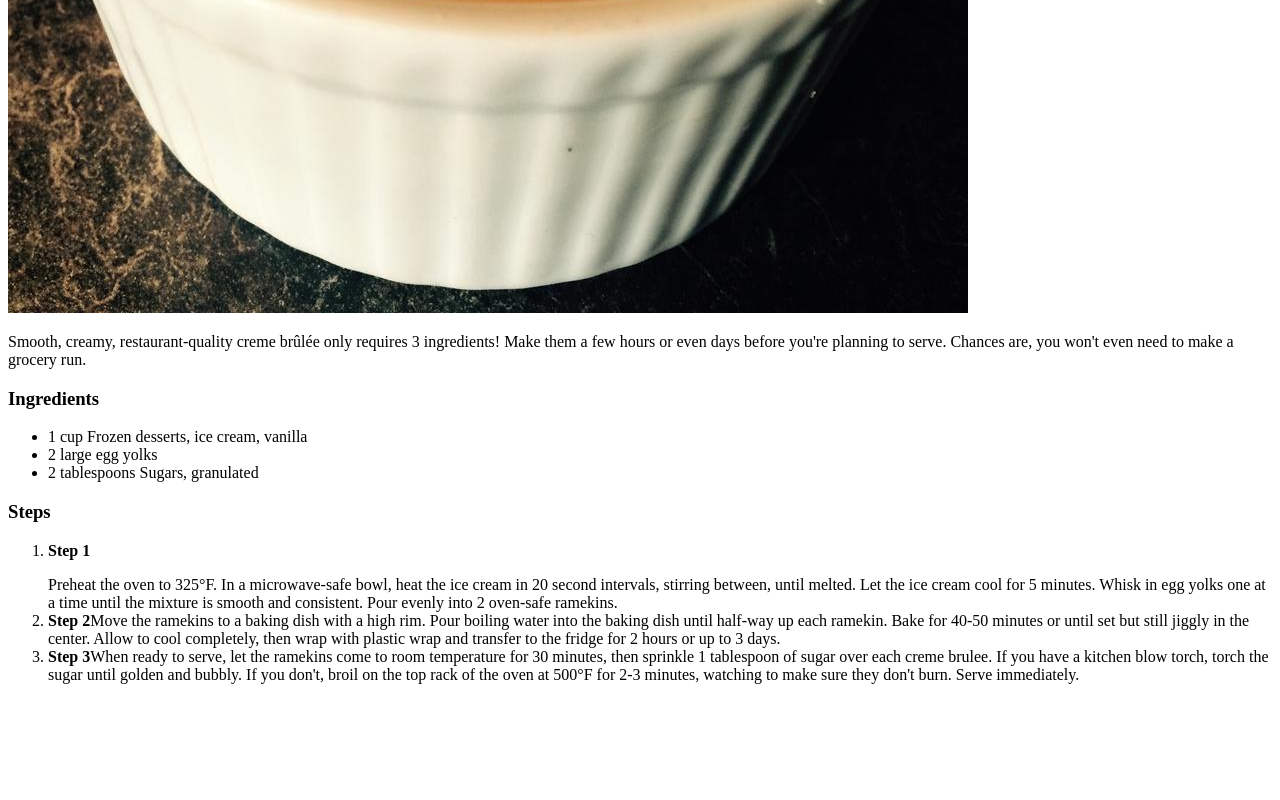
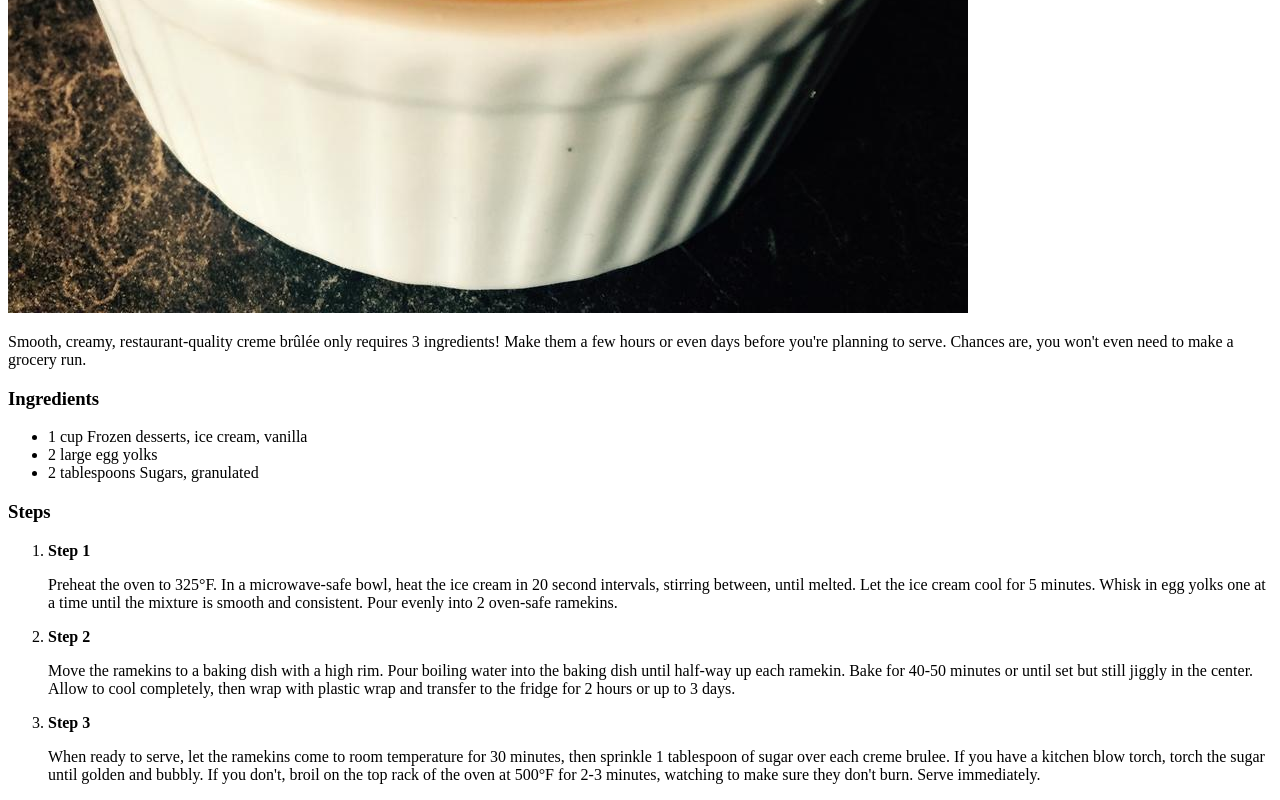
Before and after one commit to Danpit2022/odin-recipes, a plain HTML site: page recipes/vanilla-creme-brulee.html in a window 1280 px wide. Shown: the part 727-1527 px from the top of the page. Before the commit the page ends 1427 px from the top, so only its background shows below. Drawn offline with Linux system fonts and the light colour scheme.

Commit message:
Update vanilla-creme-brulee.html

```diff
--- a/recipes/vanilla-creme-brulee.html
+++ b/recipes/vanilla-creme-brulee.html
@@ -18,9 +18,12 @@
     </ul>
     <h3>Steps</h3>
     <ol>
-        <li><p><strong>Step 1</strong></p>Preheat the oven to 325°F. In a microwave-safe bowl, heat the ice cream in 20 second intervals, stirring between, until melted. Let the ice cream cool for 5 minutes. Whisk in egg yolks one at a time until the mixture is smooth and consistent. Pour evenly into 2 oven-safe ramekins.</li>
-         <li><strong>Step 2</strong>Move the ramekins to a baking dish with a high rim. Pour boiling water into the baking dish until half-way up each ramekin. Bake for 40-50 minutes or until set but still jiggly in the center. Allow to cool completely, then wrap with plastic wrap and transfer to the fridge for 2 hours or up to 3 days.</li>
-         <li><strong>Step 3</strong>When ready to serve, let the ramekins come to room temperature for 30 minutes, then sprinkle 1 tablespoon of sugar over each creme brulee. If you have a kitchen blow torch, torch the sugar until golden and bubbly. If you don't, broil on the top rack of the oven at 500°F for 2-3 minutes, watching to make sure they don't burn. Serve immediately.</li>
+        <li><p><strong>Step 1</strong></p>
+            Preheat the oven to 325°F. In a microwave-safe bowl, heat the ice cream in 20 second intervals, stirring between, until melted. Let the ice cream cool for 5 minutes. Whisk in egg yolks one at a time until the mixture is smooth and consistent. Pour evenly into 2 oven-safe ramekins.</li>
+        <li><p><strong>Step 2</strong></p>
+            Move the ramekins to a baking dish with a high rim. Pour boiling water into the baking dish until half-way up each ramekin. Bake for 40-50 minutes or until set but still jiggly in the center. Allow to cool completely, then wrap with plastic wrap and transfer to the fridge for 2 hours or up to 3 days.</li>
+        <li><p><strong>Step 3</strong></p>
+            When ready to serve, let the ramekins come to room temperature for 30 minutes, then sprinkle 1 tablespoon of sugar over each creme brulee. If you have a kitchen blow torch, torch the sugar until golden and bubbly. If you don't, broil on the top rack of the oven at 500°F for 2-3 minutes, watching to make sure they don't burn. Serve immediately.</li>
 </ol>
 
 </body>
```
